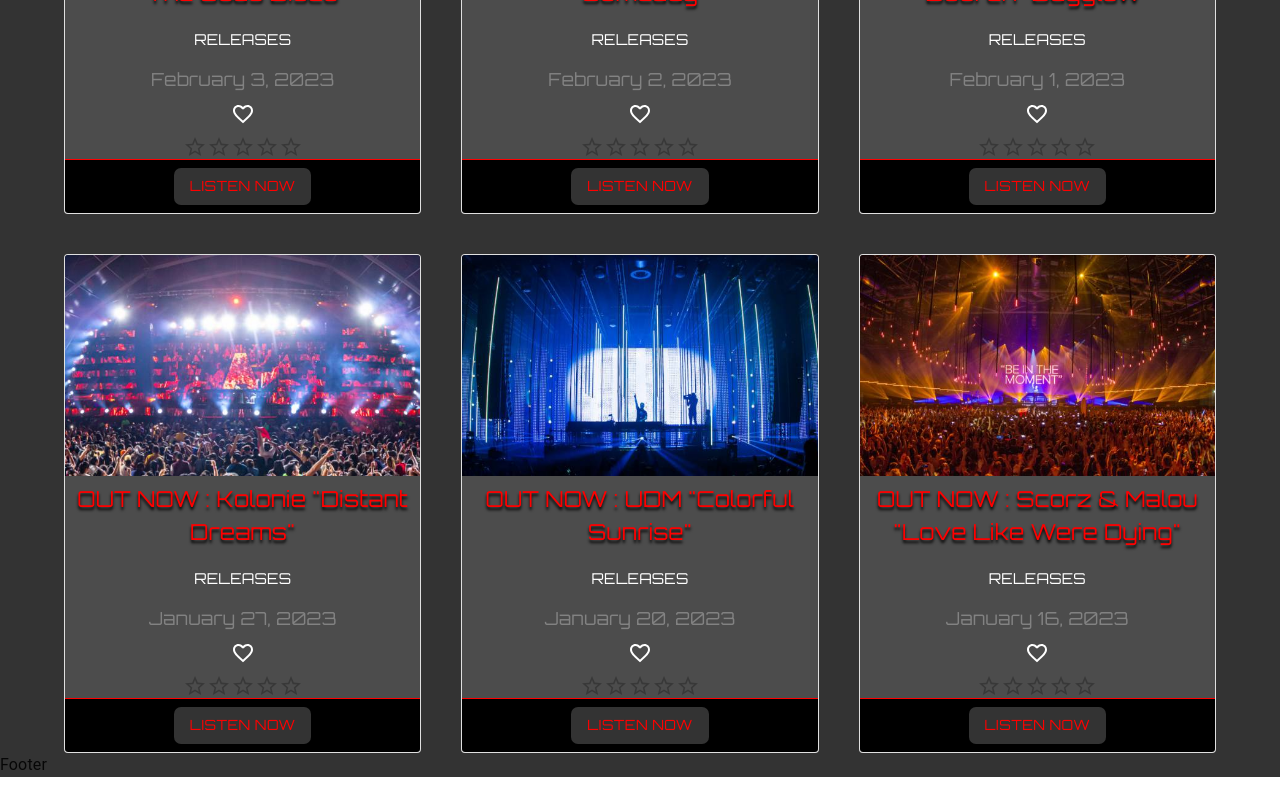
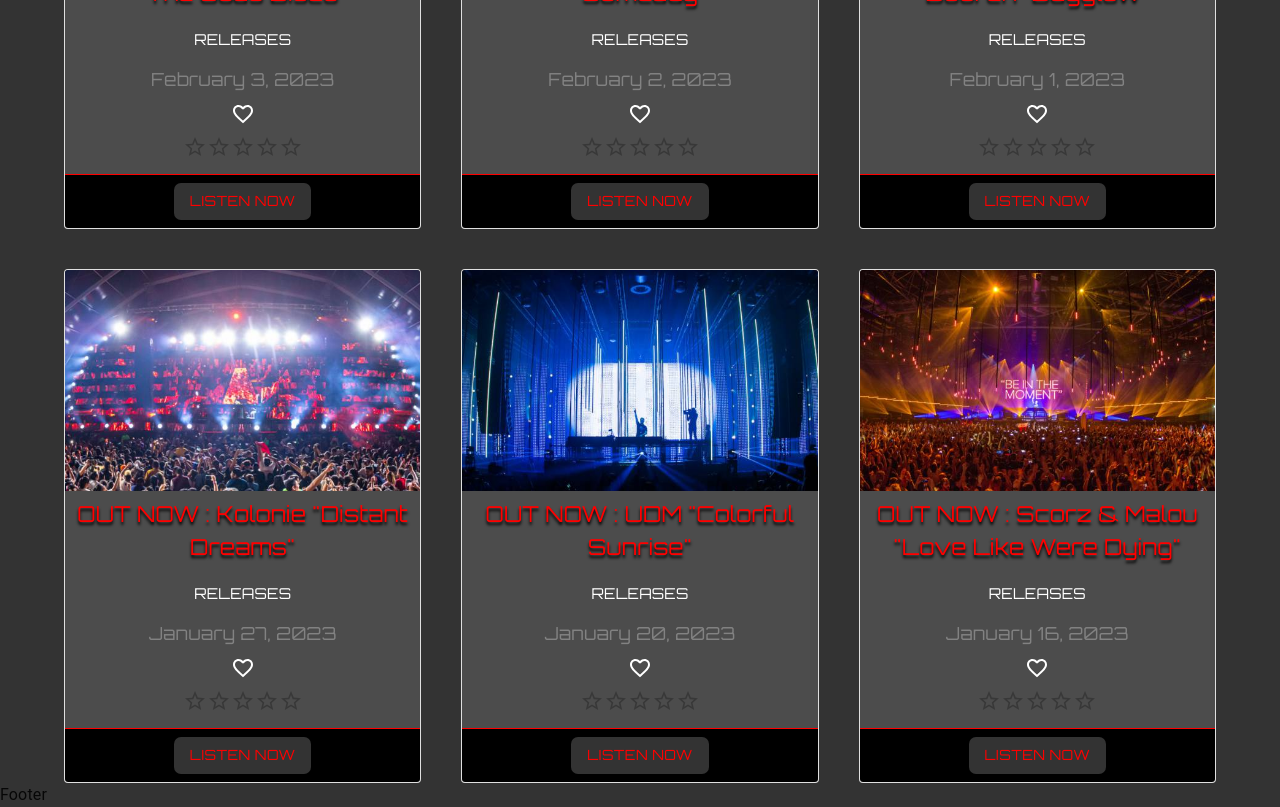
Before and after one commit to Ivanitsky-Oleksii/FP-CW, a React (Create React App) app: page / in a window 1280 px wide. Shown: the part 780-1587 px from the top of the page. Before the commit the page ends 1557 px from the top, so only its background shows below. Built offline with nearby package versions, Linux system fonts and the light colour scheme.

Commit message:
fix padding for rating

```diff
--- a/src/components/ProductList/ProductListItem.tsx
+++ b/src/components/ProductList/ProductListItem.tsx
@@ -35,7 +35,8 @@ return (
             <Stack spacing={1}>
             <Rating name="half-rating" defaultValue={0} precision={1}
             sx={{
-            color:"white"
+            color:"white",
+            paddingBottom:"15px"
             }} />
             </Stack>
         </CardContent>
```
